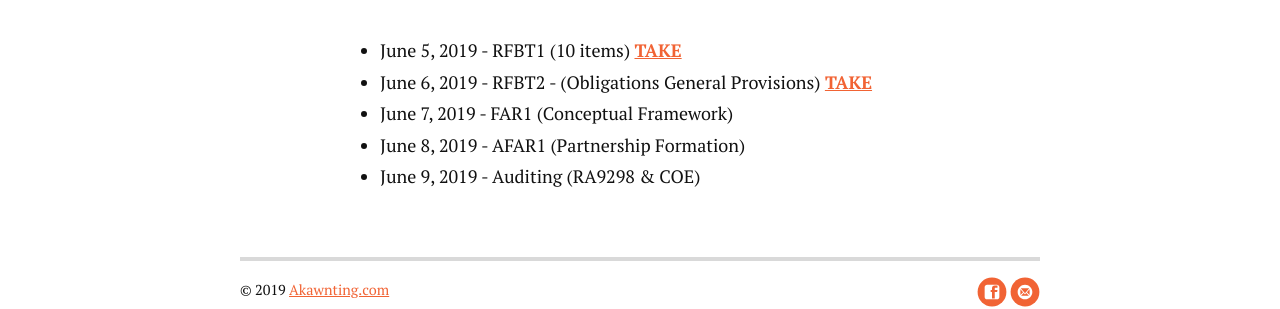
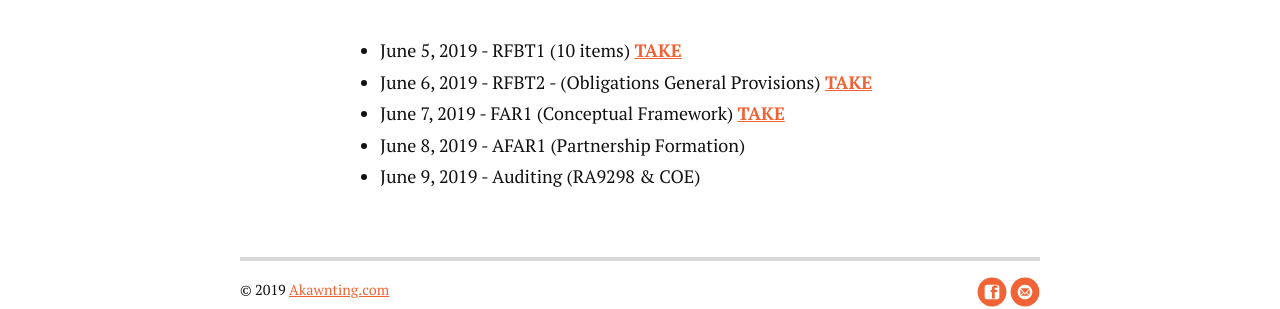
Before and after one commit to crazylynxsystem/akawnting, a Jekyll site: the page built from quizzes.md, in a window 1280 px wide. Shown: the part 441-750 px from the top of the page. Built offline with Jekyll 4.4.1, drawn with Linux system fonts in a browser that asks for light colours; nearby versions of some CDN libraries.

```diff
--- a/_config.yml
+++ b/_config.yml
@@ -27,4 +27,4 @@ social:
   facebook: akawntingpage
   email: akawnting.com@gmail.com
 
-google_analytics: ""
+google_analytics: "UA-141716897-1"
--- a/quizzes.md
+++ b/quizzes.md
@@ -9,7 +9,7 @@ title: Quizzes
 	<ul>
 		<li>June 5, 2019 - RFBT1 (10 items) <a href="https://forms.gle/c1JetrzkNUhjr4Xv6" target="_blank"><strong>TAKE</strong></a></li>
 		<li>June 6, 2019  - RFBT2 - (Obligations General Provisions) <a href="https://forms.gle/1KtGa7tkkWTfqU7V8" target="_blank"><strong>TAKE</strong></a></li>
-		<li>June 7, 2019 - FAR1 (Conceptual Framework)</li>
+		<li>June 7, 2019 - FAR1 (Conceptual Framework) <a href="https://forms.gle/ES57KvHLZSzSxKh46" target="_blank"><strong>TAKE</strong></a></li>
 		<li>June 8, 2019 - AFAR1 (Partnership Formation)</li>
 		<li>June 9, 2019 - Auditing (RA9298 & COE)</li>
 	</ul>
```
Also changed, not shown: 6 other files.
